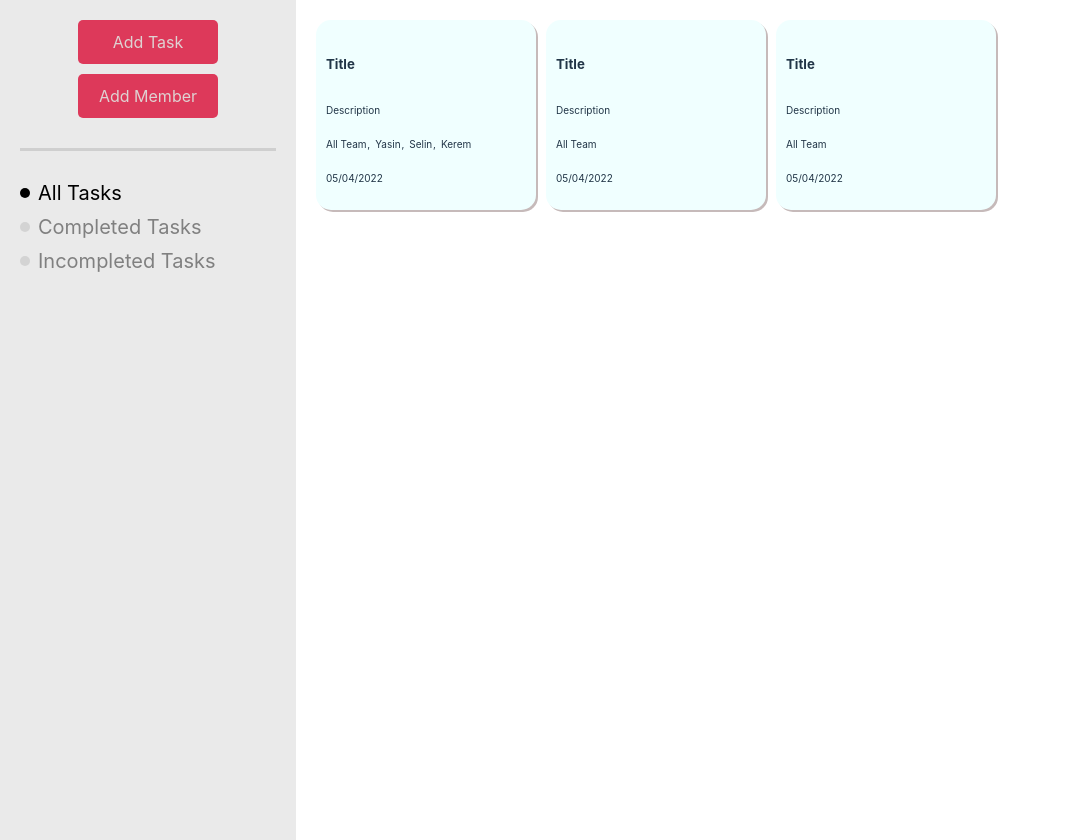
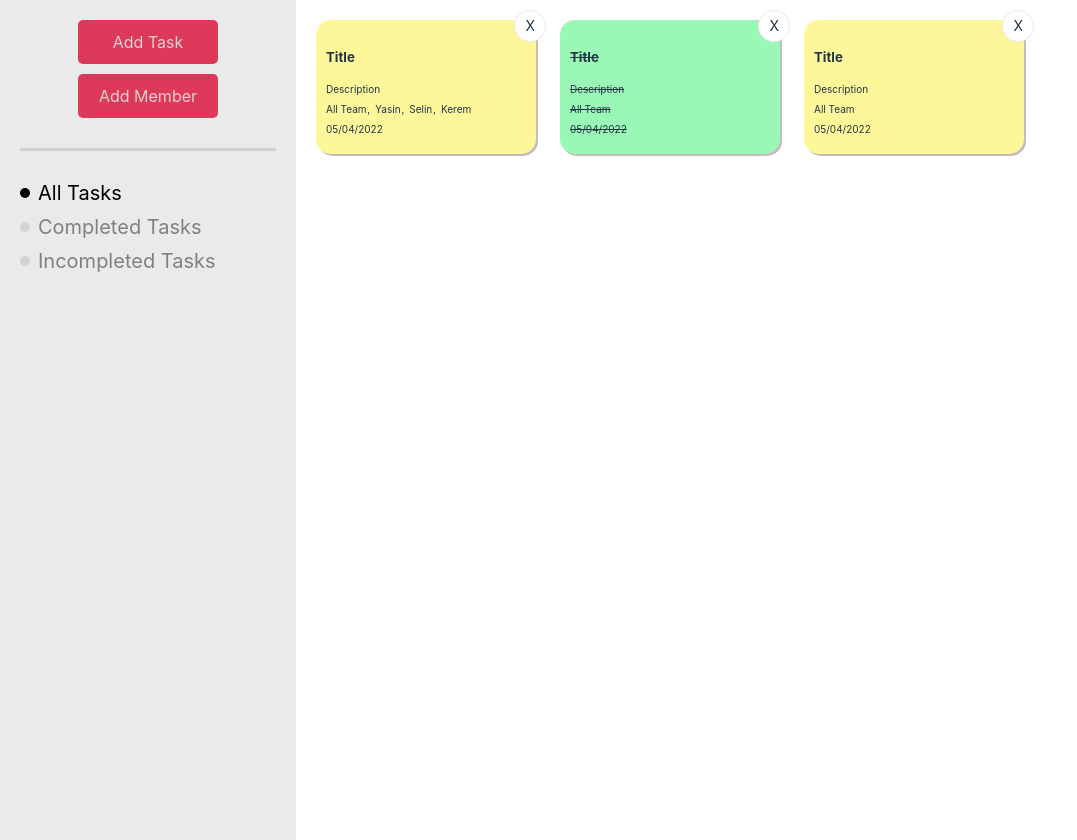
Before and after one commit to YasinSatar/sveltjs-task-manager, a Svelte app: page / in a window 1280 px wide. Shown: the whole page, without its empty margins (0-1077 px from the left). Built offline with nearby package versions, Linux system fonts and the light colour scheme.

Commit message:
Task Create,Delete,Completed and Animation

```diff
--- a/src/components/Card.svelte
+++ b/src/components/Card.svelte
@@ -1,15 +1,38 @@
 <script>
-        import {members} from "../stores/store"
+    import { members, allTasks } from "../stores/store";
     export let task;
+
+    const handleComplete = (id) =>{
+        allTasks.update(currentTasks =>{
+            let completedTask = $allTasks.find(task=>task.id ===id)
+            completedTask.isCompleted =!completedTask.isCompleted;
+            return currentTasks;
+        })
+    }
+    const handleRemove = (id) =>{
+        allTasks.update(currentTasks =>{
+            return currentTasks.filter(task=>task.id !==id)
+        })
+    }
 </script>
 
-<div class="card">
+<div
+    class="card"
+    class:completed={task.isCompleted}
+    on:dblclick={() => {
+        handleComplete(task.id);
+    }}
+>
+    <span class="btn-delete"
+    on:click={() => {
+        handleRemove(task.id);
+    }}>X</span>
     <h5>{task.title}</h5>
     <p>{task.description}</p>
     <div class="members">
         {#each $members as member (member.id)}
             {#each task.persons as person}
-        {#if member.id==person}
+                {#if member.id == person}
                     <span>{member.name} </span>
                 {/if}
             {/each}
@@ -19,36 +42,51 @@ export let task;
 </div>
 
 <style>
-    .card{
+    .card {
         flex-basis: 15%;
         padding: 10px;
         min-width: 200px;
         max-width: 300px;
         max-height: 200px;
-        margin-right: 10px;
-        background-color: azure;
+        margin-right: 1.5rem;
+        background-color: rgb(253, 247, 154);
         border-radius: 15px;
         box-shadow: 2px 2px rgb(198, 186, 186);
-        text-align:left;
+        text-align: left;
+        cursor:pointer;
+        user-select: none;
+        line-height: 10px;
     }
-    p,span{
+    p,
+    span {
         text-align: left;
         font-size: 10px;
     }
-    .members{
+    .members {
         display: flex;
         column-gap: 5px;
     }
-    .members span:not(:last-child)::after{
+    .members span:not(:last-child)::after {
         content: ",";
-       margin-left:-2px;
+        margin-left: -2px;
     }
     .completed{
 
-        background-color: rgb(166, 135, 196);
+        background-color: #99f8b6;
     }
-    .delete-btn{
-        font-size: 16px;
-        cursor: pointer;
+    .completed :not(.btn-delete) {
+        text-decoration: line-through;
     }
+    .btn-delete{
+        margin-right:-20px;
+        margin-top:-20px;
+        float:right;
+        font-size: 14px;
+        padding:3px 10px;
+        background-color:white;
+        border-radius: 50%;
+        border:1px solid #EAEAEA;
+        line-height: 1.5rem;
+    }
+
 </style>
--- a/src/components/ShowAllTasks.svelte
+++ b/src/components/ShowAllTasks.svelte
@@ -1,32 +1,46 @@
 <script>
     import Card from "./Card.svelte";
-    import {taskTypes,allTasks,completedTasks,inCompletedTasks} from "../stores/store";
+    import {
+        taskTypes,
+        allTasks,
+        completedTasks,
+        inCompletedTasks,
+    } from "../stores/store";
+    import {fade, scale} from "svelte/transition"
+    import {flip} from "svelte/animate"
 
     // -1 = All Tasks, 0 = inCompletedTasks, 1 = completedTasks
     export let selectedTaskId;
 
     let selectedTask;
-    function changeTaskType(selectedTaskId){
-     selectedTask= $taskTypes.find(task => task.id===selectedTaskId).task;
+    function changeTaskType(selectedTaskId) {
+        selectedTask = $taskTypes.find(
+            (task) => task.id === selectedTaskId
+        ).task;
         return $selectedTask;
     }
-
 </script>
 
 <div class="all-tasks">
-    {#if selectedTaskId==-1}
+    {#if selectedTaskId == -1}
         {#each $allTasks as task (task.id)}
+            <div in:fade out:scale|local animate:flip={{duration:500}}>
                 <Card {task} />
+            </div>
         {/each}
     {/if}
-    {#if selectedTaskId==1}
+    {#if selectedTaskId == 1}
         {#each $completedTasks as task (task.id)}
+        <div in:fade out:scale|local animate:flip={{duration:500}}>
             <Card {task} />
+        </div>
         {/each}
     {/if}
-    {#if selectedTaskId==0}
+    {#if selectedTaskId == 0}
         {#each $inCompletedTasks as task (task.id)}
+        <div in:fade out:scale|local animate:flip={{duration:500}}>
             <Card {task} />
+        </div>
         {/each}
     {/if}
     <!-- {#each changeTaskType(selectedTaskId) as task (task.id)}
@@ -41,7 +55,7 @@
         display: flex;
         flex-direction: row;
         flex-wrap: wrap;
-        row-gap: 1rem;
+        row-gap: 1.5rem;
     }
     .box {
         display: flex;
```
Lines whose indentation alone changed are shown as unchanged.
